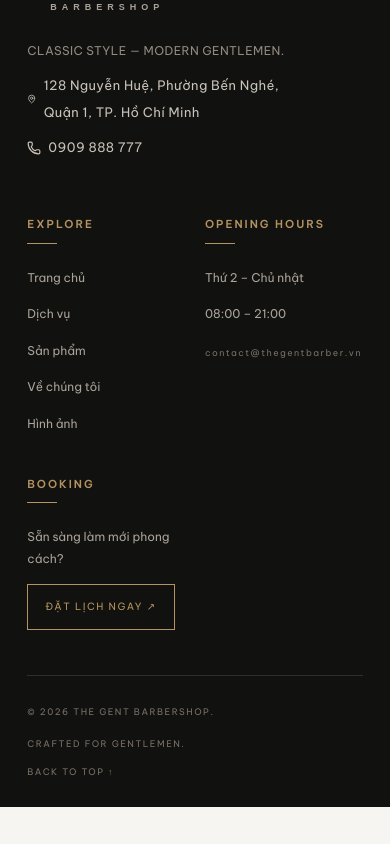
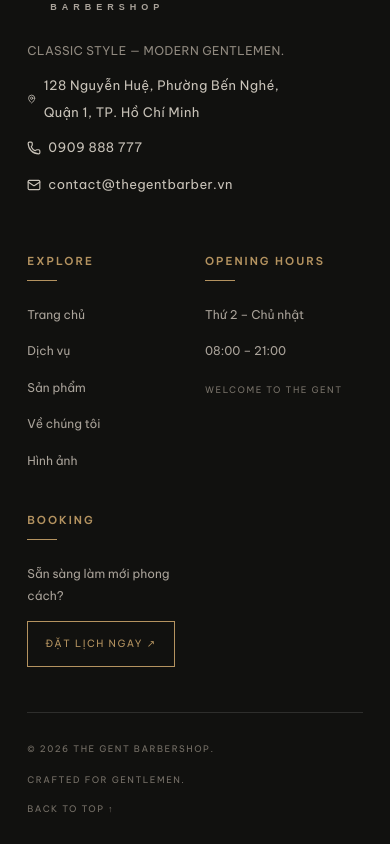
Before and after one commit to 2110trannhatquang-sketch/THE-GENT-BARBERSHOP, a React (Vite) app in the folder 1-frontend/: page / in a window 390 px wide. Shown: the part 9004-9848 px from the top of the page. Before the commit the page ends 9811 px from the top, so only its background shows below. Built offline with nearby package versions, Linux system fonts and the light colour scheme.

Commit message:
Move contact email below phone number in footer

```diff
--- a/1-frontend/src/pages/Home.jsx
+++ b/1-frontend/src/pages/Home.jsx
@@ -9,6 +9,7 @@ import {
   CheckCircle2,
   MapPin,
   Phone,
+  Mail,
   ArrowLeft
 } from "lucide-react";
 import "./Home.css";
@@ -502,6 +503,10 @@ export default function Home() {
               <span className="footer-address-line">
                 <Phone size={14} /> {settings.phone}
               </span>
+              <br />
+              <span className="footer-address-line">
+                <Mail size={14} /> {settings.email}
+              </span>
             </p>
           </div>
 
@@ -518,7 +523,7 @@ export default function Home() {
             <h3>OPENING HOURS</h3>
             <p>{settings.openingDays}</p>
             <p>{settings.openingHours}</p>
-            <span>{settings.email}</span>
+            <span>WELCOME TO THE GENT</span>
           </div>
 
           <div className="footer-column">
```
